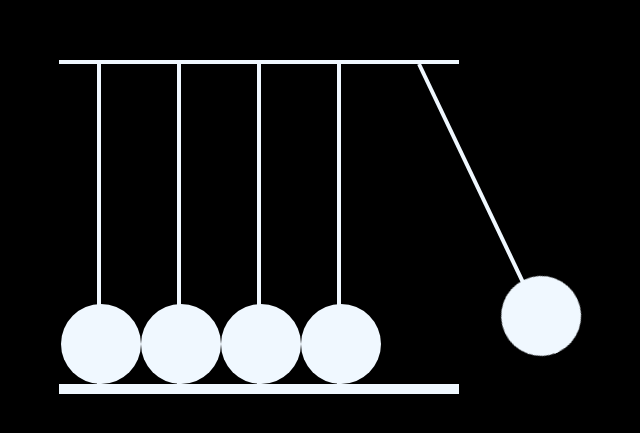
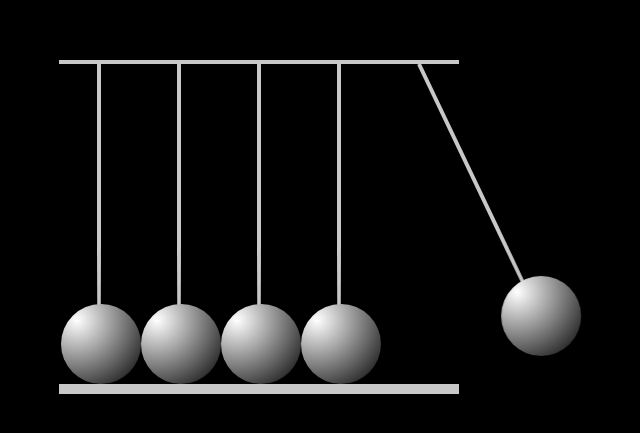
Before and after one commit to Jerriath/portfolio, a React (Create React App) app: page / in a window 1280 px wide. Shown: the part 173-606 px from the top of the page, without its empty margins (381-1021 px from the left). Built offline with nearby package versions, Linux system fonts and the light colour scheme.

Commit message:
Changed ball color and added shadows

```diff
--- a/src/components/home/cradle.js
+++ b/src/components/home/cradle.js
@@ -8,11 +8,11 @@ const Cradle = () => {
 
   return (
     <div className='cradle'>
+        <div className='ball left-ball'></div>
         <div className='ball'></div>
         <div className='ball'></div>
         <div className='ball'></div>
-        <div className='ball'></div>
-        <div className='ball'></div>
+        <div className='ball right-ball'></div>
     </div>
   )
 };
--- a/src/components/home/home.css
+++ b/src/components/home/home.css
@@ -23,8 +23,8 @@
 .cradle {
     min-width: 400px;
     min-height: 40vh;
-    border-top: 4px solid aliceblue;
-    border-bottom: 10px solid aliceblue;
+    border-top: 4px solid rgb(200, 200, 200);
+    border-bottom: 10px solid rgb(200, 200, 200);
     display: flex;
     justify-content: center;
 }
@@ -32,9 +32,11 @@
 .ball {
     position: relative;
     width: 4px;
-    background-color: aliceblue;
+    background-color: rgb(200, 200, 200);
     margin: 0 38px;
     transform-origin: top;
+    border-bottom-left-radius: 50%;
+    border-bottom-right-radius: 50%;
 }
 
 .ball::after {
@@ -45,9 +47,12 @@
     height: 80px;
     width: 80px;
     border-radius: 50%;
-    background-color: aliceblue;
+    background: radial-gradient(circle at 20% 20%, white, black);
 }
 
+/* Note: All these keyframes are to mimic how a pendulum works in real life; slowing down as it gets to the top and speeding up as it goes
+back down (eq: angle(time) = maxAngle*cos(angularMomentum * time) ) */
+/* Another Note: the "Counter" keyframes are to spin the ball in the opposite direction so that the lighting stays consistent */
 @keyframes leftBall {
     0%  { transform: rotate(0deg); }
     5%  { transform: rotate(14deg); }
@@ -62,8 +67,28 @@
     50%  { transform: rotate(0deg); }
     100%  { transform: rotate(0deg); }
 }
-.ball:first-child {
+.left-ball {
     animation-name: leftBall;
+    animation-duration: 5s;
+    animation-iteration-count: infinite;
+    animation-timing-function: linear;
+}
+@keyframes leftCounter {
+    0%  { transform: rotate(0deg); }
+    5%  { transform: rotate(-14deg); }
+    10%  { transform: rotate(-26.45deg); }
+    15%  { transform: rotate(-36.4deg); }
+    20%  { transform: rotate(-42.8deg); }
+    25%  { transform: rotate(-45deg); }
+    30%  { transform: rotate(-42.8deg); }
+    35%  { transform: rotate(-36.4deg); }
+    40%  { transform: rotate(-26.45deg); }
+    45%  { transform: rotate(-14deg); }
+    50%  { transform: rotate(0deg); }
+    100%  { transform: rotate(0deg); }
+}
+.left-ball::after {
+    animation-name: leftCounter;
     animation-duration: 5s;
     animation-iteration-count: infinite;
     animation-timing-function: linear;
@@ -83,9 +108,29 @@
     95%  { transform: rotate(-14deg); }
     100%  { transform: rotate(0deg); }
 }
-.ball:last-child {
+.right-ball {
     animation-name: rightBall;
     animation-duration: 5s;
     animation-iteration-count: infinite;
     animation-timing-function: linear;
 }
+@keyframes rightCounter {
+    0%  { transform: rotate(0deg); }
+    50%  { transform: rotate(0deg); }
+    55%  { transform: rotate(14deg); }
+    60%  { transform: rotate(26.45deg); }
+    65%  { transform: rotate(36.4deg); }
+    70%  { transform: rotate(42.8deg); }
+    75%  { transform: rotate(45deg); }
+    80%  { transform: rotate(42.8deg); }
+    85%  { transform: rotate(36.4deg); }
+    90%  { transform: rotate(26.45deg); }
+    95%  { transform: rotate(14deg); }
+    100%  { transform: rotate(0deg); }
+}
+.right-ball::after {
+    animation-name: rightCounter;
+    animation-duration: 5s;
+    animation-iteration-count: infinite;
+    animation-timing-function: linear;
+}
```
